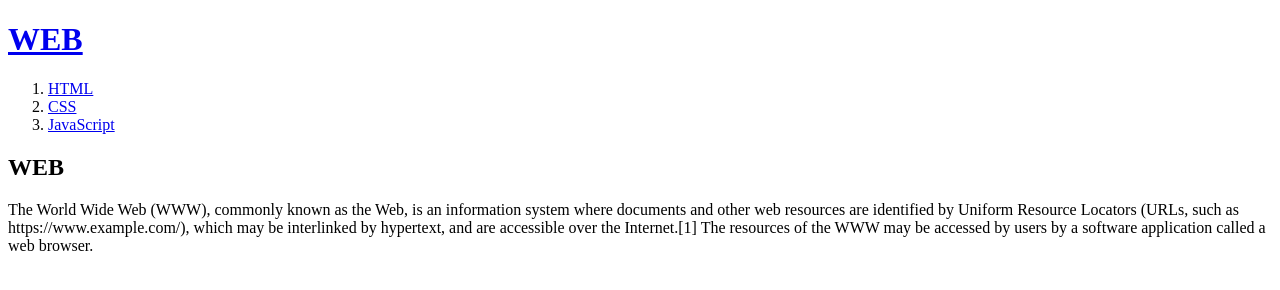
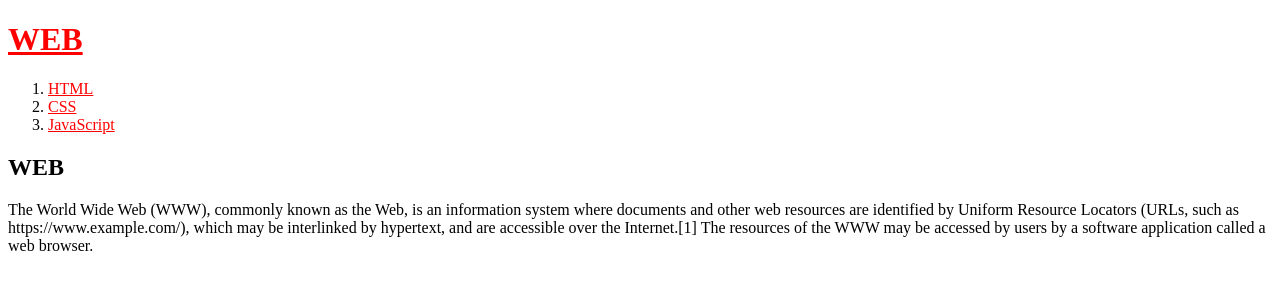
Before and after one commit to plainwash/web1, a plain HTML site: page index.html in a window 1280 px wide. Drawn offline with Linux system fonts and the light colour scheme; a script that the page names is missing.

Commit message:
CSS의 등장

```diff
--- a/index.html
+++ b/index.html
@@ -3,6 +3,9 @@
 <head>
 <title>WEB1 - WELCOME</title>
 <meta charset="utf-8">
+<style>
+  a {color:red;}
+</style>
 <!-- Global site tag (gtag.js) - Google Analytics -->
 <script async src="https://www.googletagmanager.com/gtag/js?id=UA-152013372-1"></script>
 <script>
@@ -22,6 +25,14 @@
   <li><a href="2.html">CSS</a></li>
   <li><a href="3.html">JavaScript</a></li>
 </ol>
+<!--
+<h1><a href="index.html"><font color="red">WEB</font></a></h1>
+<ol>
+<li><a href="1.html"><font color="red">HTML</font></a></li>
+<li><a href="2.html"><font color="red">CSS</font></a></li>
+<li><a href="3.html"><font color="red">JavaScript</font></a></li>
+</ol>
+-->
 <h2>WEB</h2>
 <p>The World Wide Web (WWW), commonly known as the Web, is an information system where documents and other web resources are identified by Uniform Resource Locators (URLs, such as https://www.example.com/), which may be interlinked by hypertext, and are accessible over the Internet.[1] The resources of the WWW may be accessed by users by a software application called a web browser.</p>
 
```
